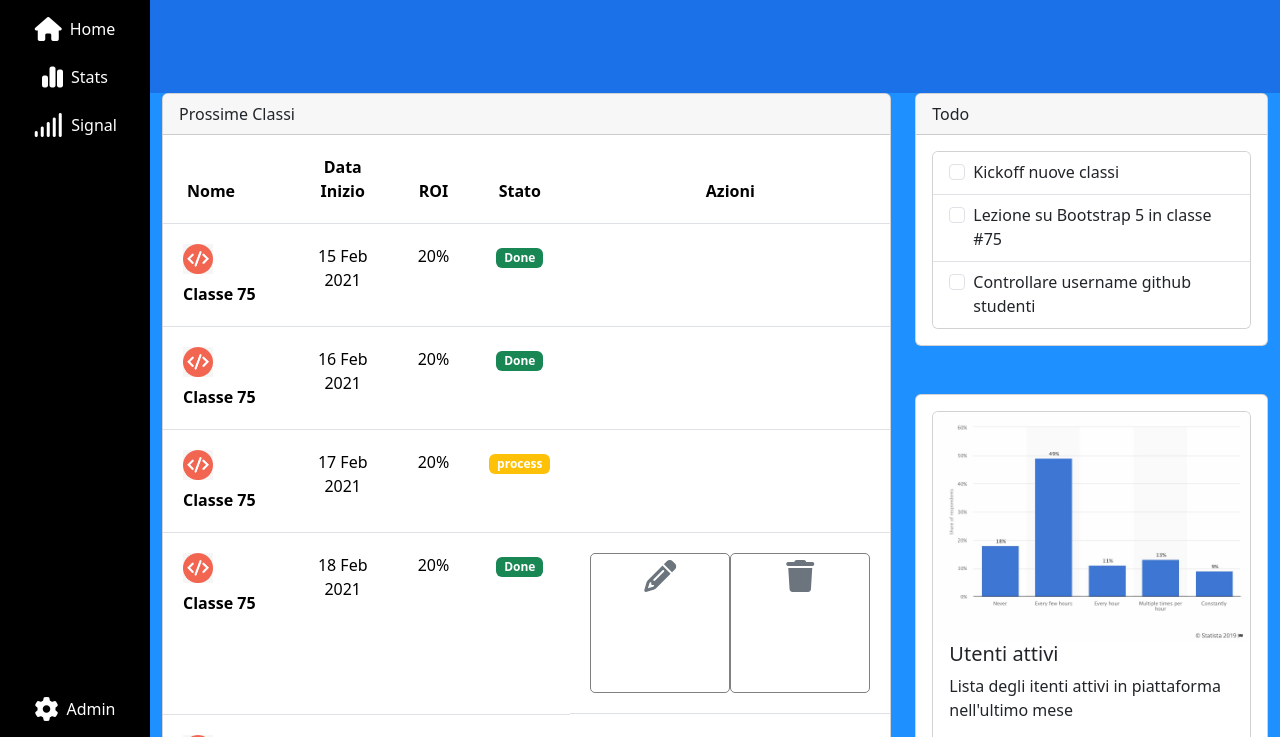
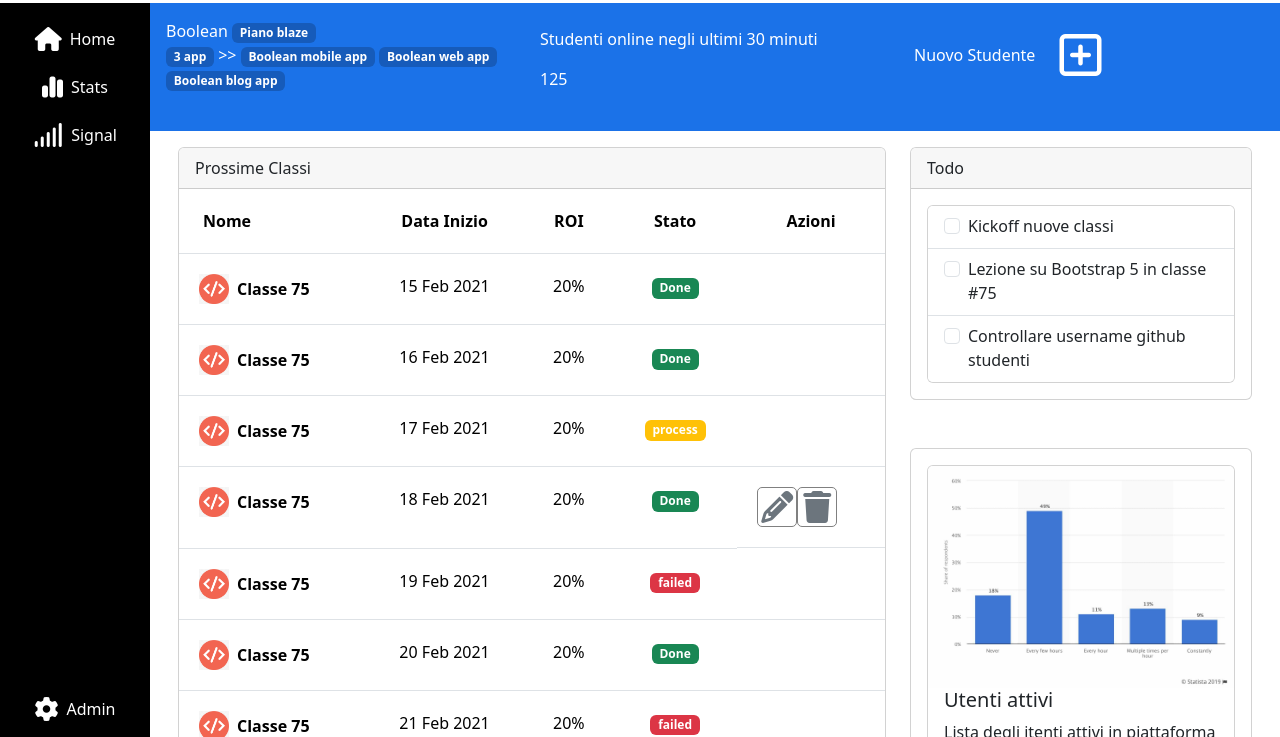
Before and after one commit to mariocstweb/html-css-bootstrap-dashboard, a plain HTML site: page index.html in a window 1280 px wide. Shown: the part 63-800 px from the top of the page. Drawn offline with nearby package versions, Linux system fonts and the light colour scheme.

Commit message:
added main content top

```diff
--- a/css/style.css
+++ b/css/style.css
@@ -1,11 +1,3 @@
-/* CSS RESET */
-
-* {
-  margin: 0;
-  padding: 0;
-  box-sizing: border-box;
-}
-
 body {
 }
 
@@ -36,6 +28,10 @@ img {
 
 .bgc-bl {
   background-color: #1b72e8;
+}
+
+.bgc-bdg {
+  background-color: #165bba;
 }
 
 /* Color */
@@ -106,7 +102,6 @@ nav {
 
 .main-content {
   flex-grow: 1;
-  background-color: dodgerblue;
   overflow-y: auto;
 }
 
@@ -115,7 +110,7 @@ nav {
 }
 
 .content-top {
-  height: 100px;
+  min-height: 100px;
   /* background-color: goldenrod; */
 }
 
@@ -131,7 +126,15 @@ nav {
   border: 1px solid grey;
   border-radius: 5px;
   color: #6c757d;
-  width: 140px;
-  height: 140px;
+  width: 40px;
+  height: 40px;
   padding: 10px;
+
+  display: flex;
+  justify-content: center;
+  align-items: center;
 }
+
+.plus-size {
+  font-size: 3rem;
+}
--- a/index.html
+++ b/index.html
@@ -106,9 +106,54 @@
             </div>
           </div>
         </div>
+
+        <!-- MAIN-CONTENT -->
+
+        <!--MAIN-CONTENT-TOP -->
         <div class="main-content">
-          <div class="content-top bgc-bl"></div>
-          <div class="content-bottom">
+          <div class="content-top bgc-bl">
+            <div class="container-fluid text-center p-3">
+              <div
+                class="row row-cols-1 row-cols-md-3 align-items-center text-white text-start"
+              >
+                <div class="col mb-4 order-md-last">
+                  <div class="d-flex align-items-center">
+                    <span>Nuovo Studente</span>
+                    <span
+                      ><i class="fa-regular fa-square-plus plus-size ms-4"></i
+                    ></span>
+                  </div>
+                </div>
+                <div class="col mb-4 order-md-first">
+                  <div class="">
+                    <span>Boolean</span>
+                    <span class="badge bgc-bdg">Piano blaze</span>
+                  </div>
+                  <div class="">
+                    <span class="badge bgc-bdg">3 app</span>
+                    <span>>></span>
+                    <span class="badge bgc-bdg d-lg-none">+</span>
+                    <span class="badge bgc-bdg d-none d-lg-inline-block"
+                      >Boolean mobile app</span
+                    >
+                    <span class="badge bgc-bdg d-none d-lg-inline-block"
+                      >Boolean web app</span
+                    >
+                    <span class="badge bgc-bdg d-none d-lg-inline-block"
+                      >Boolean blog app</span
+                    >
+                  </div>
+                </div>
+                <div class="col">
+                  <div><p>Studenti online negli ultimi 30 minuti</p></div>
+                  <div><p>125</p></div>
+                </div>
+              </div>
+            </div>
+          </div>
+
+          <!--MAIN-CONTENT-BOTTOM -->
+          <div class="content-bottom p-3">
             <div class="container-fluid text-center">
               <div class="row">
                 <div class="col-sm-12 col-lg-8">
```
